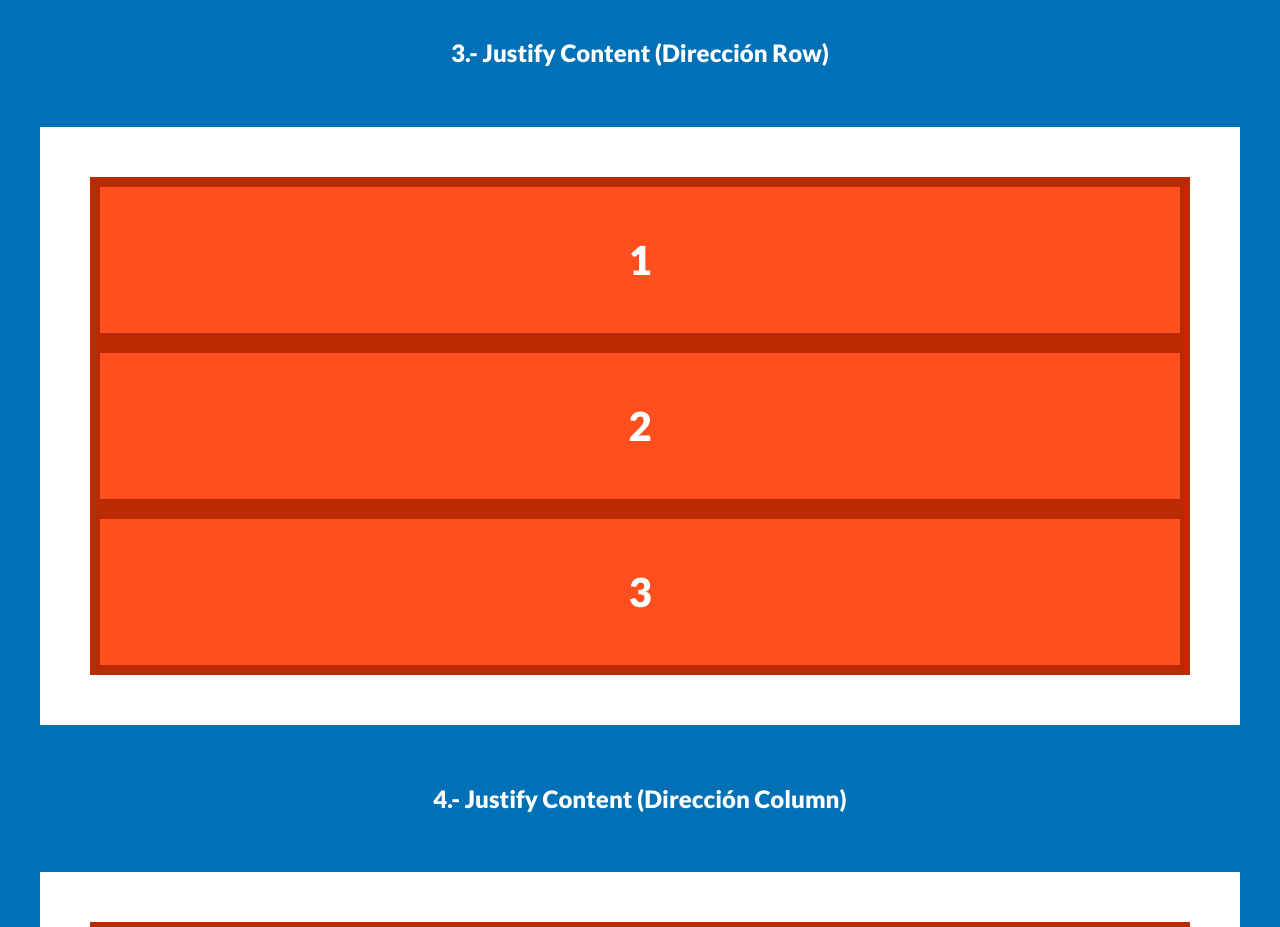
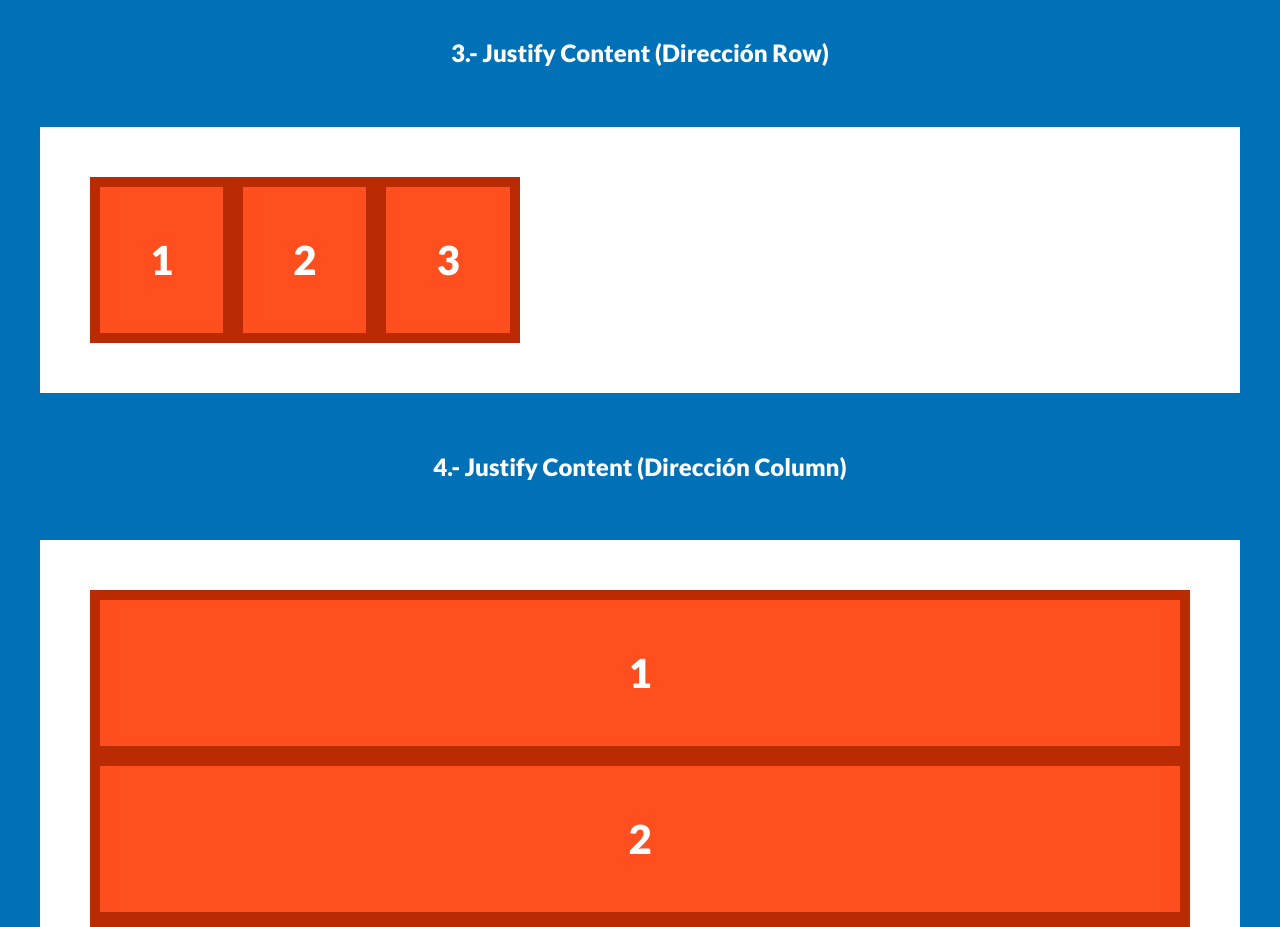
Before and after one commit to ChechiX/Flexbox, a plain HTML site: page index.html in a window 1280 px wide. Shown: the part 1440-2367 px from the top of the page. Drawn offline with Linux system fonts and the light colour scheme.

Commit message:
Justify Content Row

```diff
--- a/css/style.css
+++ b/css/style.css
@@ -79,3 +79,10 @@ h1, h2 {
   display: flex;
   flex-direction: column; /* row, column, row-reverse, column-reverse */
 }
+
+/* 3 */
+
+.d-flex-3 {
+  display: flex;
+  justify-content: flex-start; /* Ver en el navegador las opciones */
+}
```
